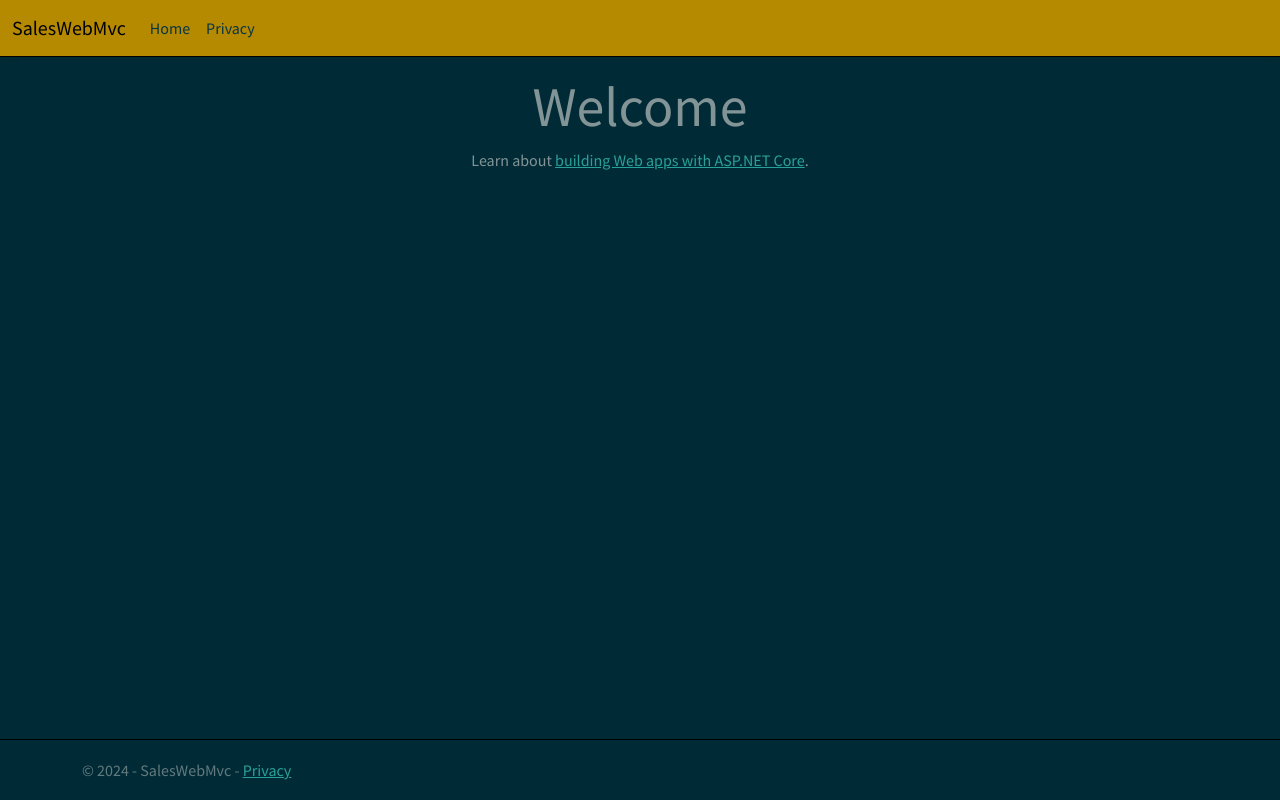
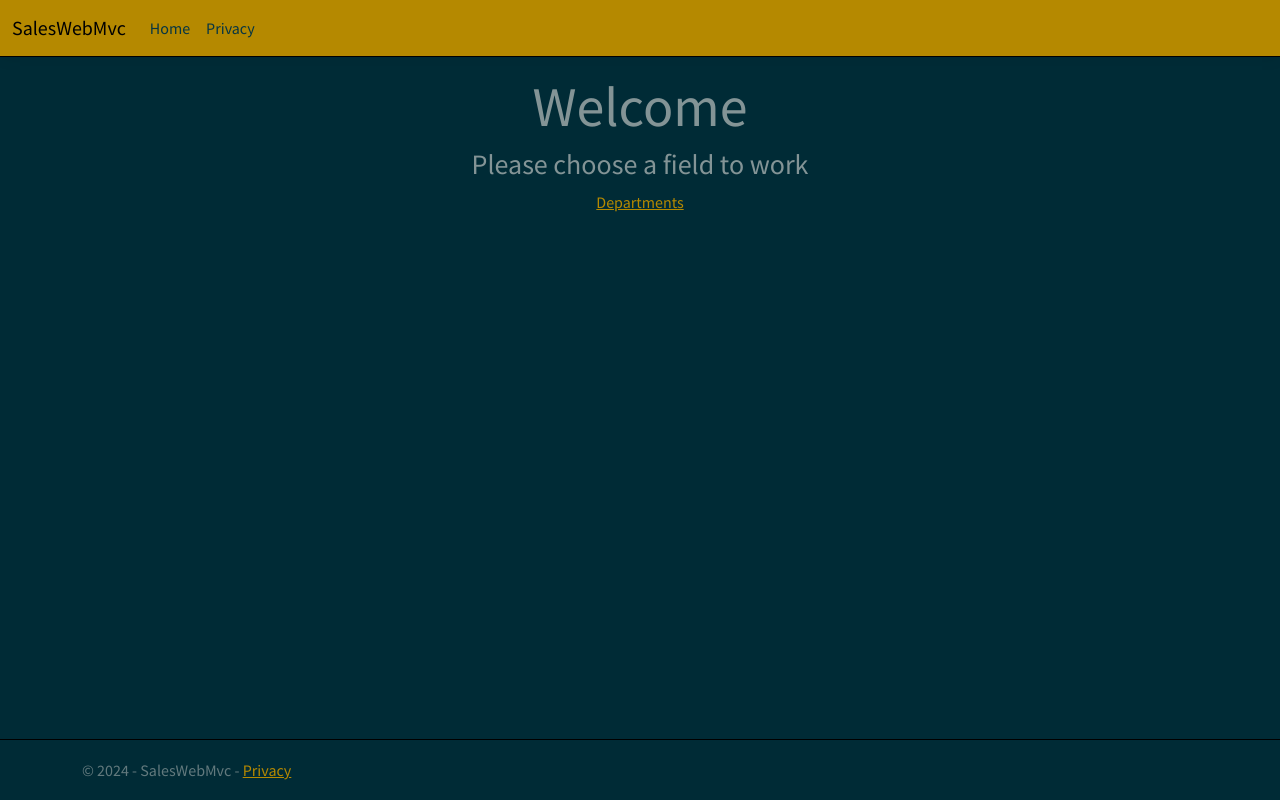
Before and after one commit to Gustavo020sp/C-Sharp-Course, an ASP.NET Core app: page / in a window 1280 px wide. Run offline with ASP.NET Core 8, Linux system fonts and the light colour scheme; style sheets or scripts are compiled from the project's sources.

Commit message:
Created link departments in home page

```diff
--- a/SalesWebMvc/Views/Home/Index.cshtml
+++ b/SalesWebMvc/Views/Home/Index.cshtml
@@ -1,8 +1,11 @@
 @{
-    ViewData["Title"] = "Home Page";
+	ViewData["Title"] = "Home Page";
 }
 
 <div class="text-center">
-    <h1 class="display-4">Welcome</h1>
-    <p>Learn about <a href="https://learn.microsoft.com/aspnet/core">building Web apps with ASP.NET Core</a>.</p>
+	<h1 class="display-4">Welcome</h1>
+	<h3>Please choose a field to work</h3>
+	<p> <a class="text-primary link-primary" asp-area="" asp-controller="Departments" asp-action="Index">Departments</a></p>
+	@* <p> <a class="text-primary link-primary" asp-area="" asp-controller="Home" asp-action="Privacy">Sellers</a></p>
+	<p> <a class="text-primary link-primary" asp-area="" asp-controller="Home" asp-action="Privacy">Sales</a></p> *@
 </div>
--- a/SalesWebMvc/Views/Shared/_Layout.cshtml
+++ b/SalesWebMvc/Views/Shared/_Layout.cshtml
@@ -38,7 +38,7 @@
 
     <footer class="border-top border-black footer text-muted">
         <div class="container">
-            &copy; 2024 - SalesWebMvc - <a asp-area="" asp-controller="Home" asp-action="Privacy">Privacy</a>
+            &copy; 2024 - SalesWebMvc - <a class="text-primary link-primary" asp-area="" asp-controller="Home" asp-action="Privacy">Privacy</a>
         </div>
     </footer>
     <script src="~/lib/jquery/dist/jquery.min.js"></script>
```
